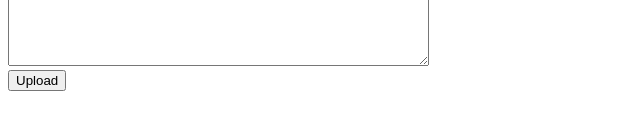
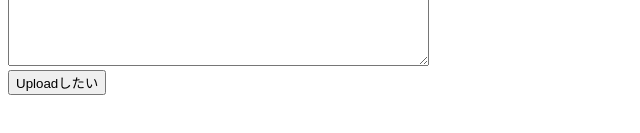
Before and after one commit to doxu-san/azure_test, a website: page src/form_index/c_input.html in a window 1280 px wide. Shown: the part 157-290 px from the top of the page, without its empty margins (0-640 px from the left). Drawn offline with Linux system fonts and the light colour scheme.

Commit message:
更新確認

```diff
--- a/src/form_index/c_input.html
+++ b/src/form_index/c_input.html
@@ -8,7 +8,7 @@
 <body>
     <h2>Enter your C code</h2>
     <textarea id="code" rows="10" cols="50"></textarea><br>
-    <button onclick="uploadCode()">Upload</button>
+    <button onclick="uploadCode()">Uploadしたい</button>
 
     <script>
         async function uploadCode() {
```
